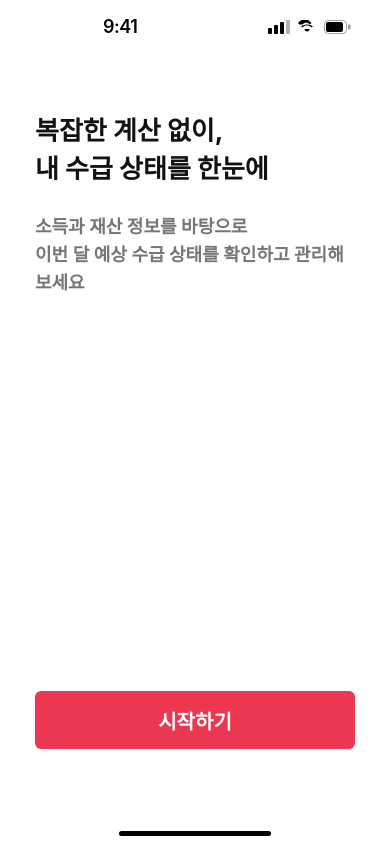
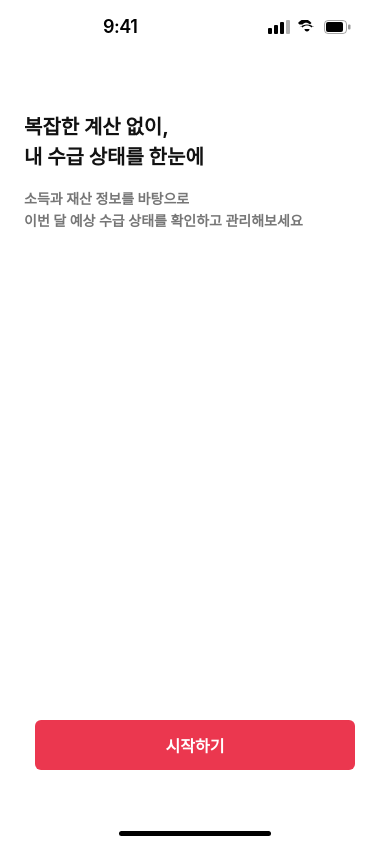
Before and after one commit to Haisley216/mo-re, a React (Vite) app: page /onboarding in a window 390 px wide. Built offline with nearby package versions, Linux system fonts and the light colour scheme; a web font is replaced by a local one.

Commit message:
update : ui resized

```diff
--- a/src/pages/OnboardingPage.css
+++ b/src/pages/OnboardingPage.css
@@ -307,3 +307,96 @@
   line-height: 28px;
   text-align: center;
 }
+
+/* ── Mobile overrides (max-width: 480px) ─────────────────────────────────── */
+@media (max-width: 480px) {
+  .ob-welcome__body {
+    padding: 0 24px;
+  }
+
+  .ob-welcome__title {
+    font-size: 20px;
+    line-height: 30px;
+    margin-bottom: 16px;
+    word-break: keep-all;
+  }
+
+  .ob-welcome__sub {
+    font-size: 14px;
+    line-height: 22px;
+    word-break: keep-all;
+  }
+
+  .ob-welcome__cta {
+    height: 50px !important;
+    font-size: 16px;
+    margin-bottom: 40px;
+  }
+
+  .ob-btn {
+    font-size: 16px;
+  }
+
+  .ob-body {
+    padding: 0 24px;
+  }
+
+  .ob-footer {
+    padding: 0 24px 20px;
+    gap: 12px;
+  }
+
+  .ob-title {
+    font-size: 19px;
+    line-height: 28px;
+    margin-top: 44px;
+    margin-bottom: 14px;
+    word-break: keep-all;
+  }
+
+  .ob-subtitle {
+    font-size: 14px;
+    line-height: 22px;
+    margin-bottom: 14px;
+    word-break: keep-all;
+  }
+
+  .ob-options {
+    gap: 8px;
+  }
+
+  .ob-option {
+    height: 48px;
+    font-size: 16px;
+    padding-left: 20px;
+  }
+
+  .ob-input {
+    height: 48px;
+    font-size: 16px;
+    padding: 0 20px;
+  }
+
+  .ob-cta {
+    height: 50px;
+    font-size: 17px;
+  }
+
+  .ob-cta-row__skip,
+  .ob-cta-row__next {
+    height: 50px;
+    font-size: 17px;
+  }
+
+  .ob-loading-title {
+    font-size: 20px;
+    line-height: 30px;
+    word-break: keep-all;
+  }
+
+  .ob-loading-sub {
+    font-size: 14px;
+    line-height: 22px;
+    word-break: keep-all;
+  }
+}
```
